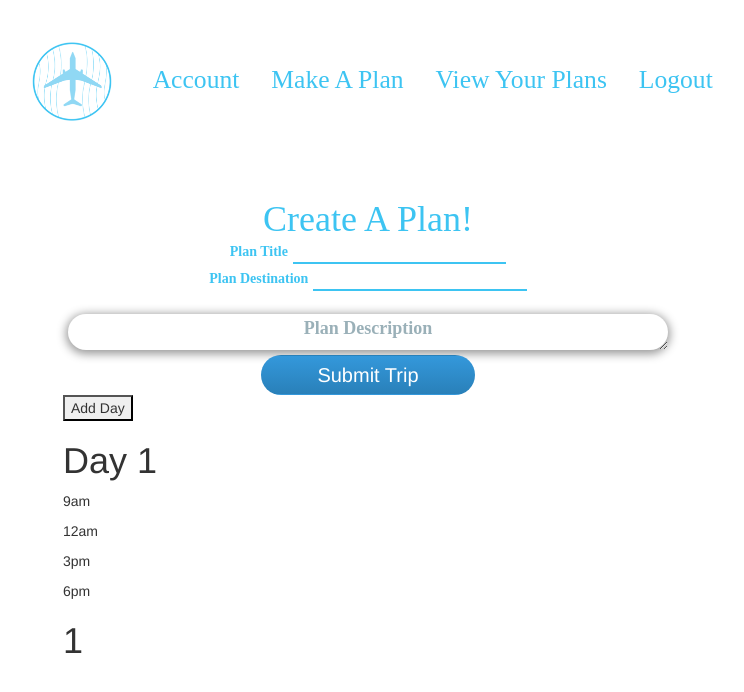
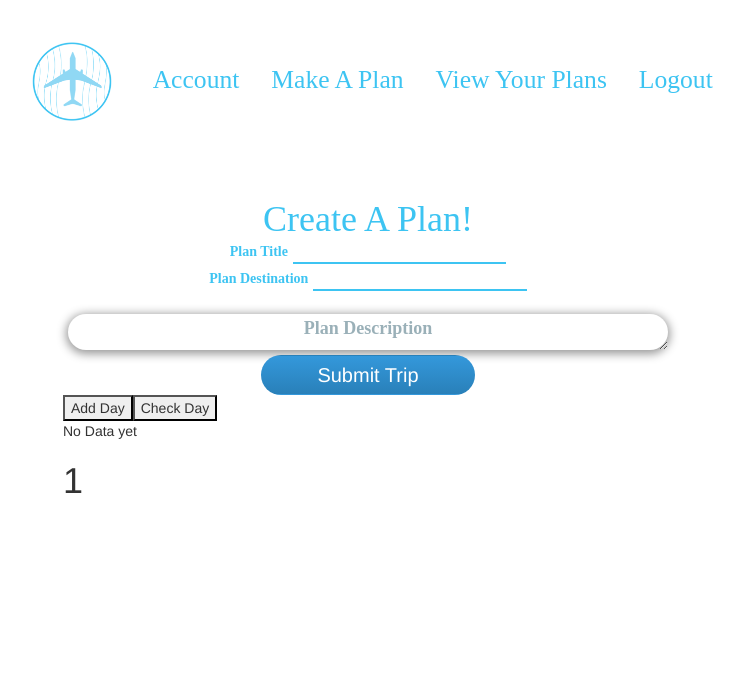
Before and after one commit to mikyurkev/Most_to_Coast_v2, a React (Create React App) app in the folder client/: page /planner in a window 1280 px wide. Shown: the top 692 px of the page, without its empty margins (272-1016 px from the left). Built offline with nearby package versions, Linux system fonts and the light colour scheme; a web font is replaced by a local one.

Commit message:
add query to populate the added days

```diff
--- a/client/src/components/PlanTemplate/index.js
+++ b/client/src/components/PlanTemplate/index.js
@@ -1,12 +1,13 @@
 import React, { useState } from "react";
-import { useQuery, useMutation } from "@apollo/client";
+import { useQuery, useLazyQuery, useMutation } from "@apollo/client";
 import {CREATE_DAY} from "../../utils/mutations";
+import {QUERY_PLAN_BY_ID} from "../../utils/queries";
 import {CREATE_ACTIVITY} from "../../utils/mutations";
 
 export default function PlanTemplate(props) {
     const [addDay] = useMutation(CREATE_DAY);
     const [addActivity] = useMutation(CREATE_DAY);
-
+    const [getPlan, { data: planData }] = useLazyQuery(QUERY_PLAN_BY_ID);
     const [day, setDay] = useState(1);
     // console.log(props.planId.createPlan._id);
     // let planId = props.planId.createPlan._id;
@@ -27,12 +28,21 @@ export default function PlanTemplate(props) {
           } catch (e) {
             console.error(e);
         }
+
+        console.log(props.planId.createPlan._id);
+
     };
+
+    const handleFetch = async(event) => {
+        event.preventDefault();
+        getPlan({ variables: { id: props.planId.createPlan._id } })
+        console.log(planData);
+    }
 
     const handleFormSubmit = async(event) => {
         try {
             await addActivity({
-              variables: { input: {  } }
+              variables: { input: { } }
             });
 
           } catch (e) {
@@ -45,11 +55,21 @@ export default function PlanTemplate(props) {
     return (
         <div className="container">
             <button onClick={handleAddDay}>Add Day</button>
-            <h1>Day 1</h1>
-            <p>9am</p>
-            <p>12am</p>
-            <p>3pm</p>
-            <p>6pm</p>
+            <button onClick={handleFetch}>Check Day</button>
+            <div>
+            {planData ? planData.singlePlan.days.map((days) => {
+                return (
+                    <div className="text-left">
+                        <h2>{days.dayNumber}</h2>
+                        <p>9am</p>
+                        <p>12am</p>
+                        <p>3pm</p>
+                        <p>6pm</p>
+                    </div>
+                )
+            }) : ('No Data yet')
+            }
+            </div>
 
             <h1>{day}</h1>
         </div>
```
